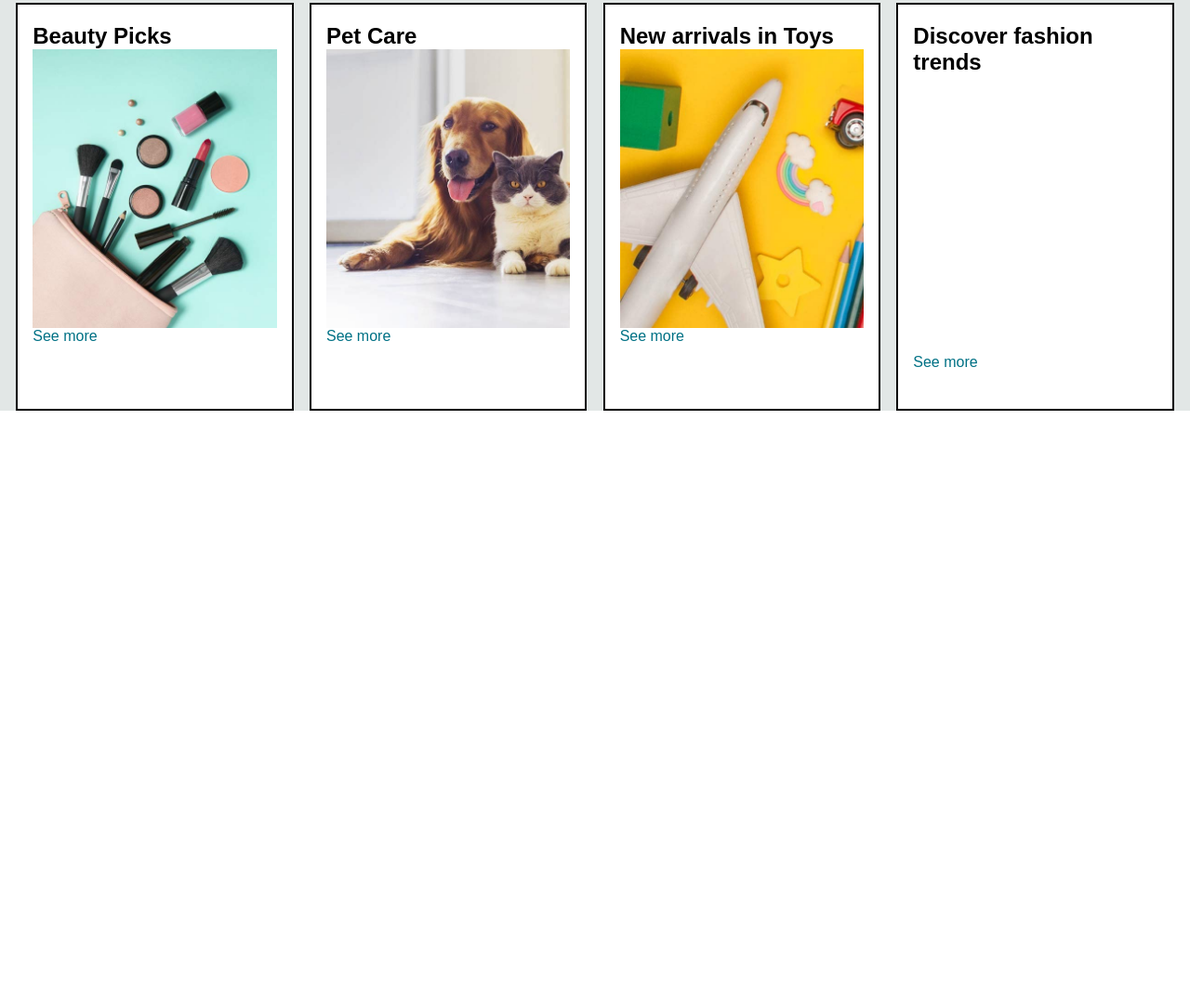
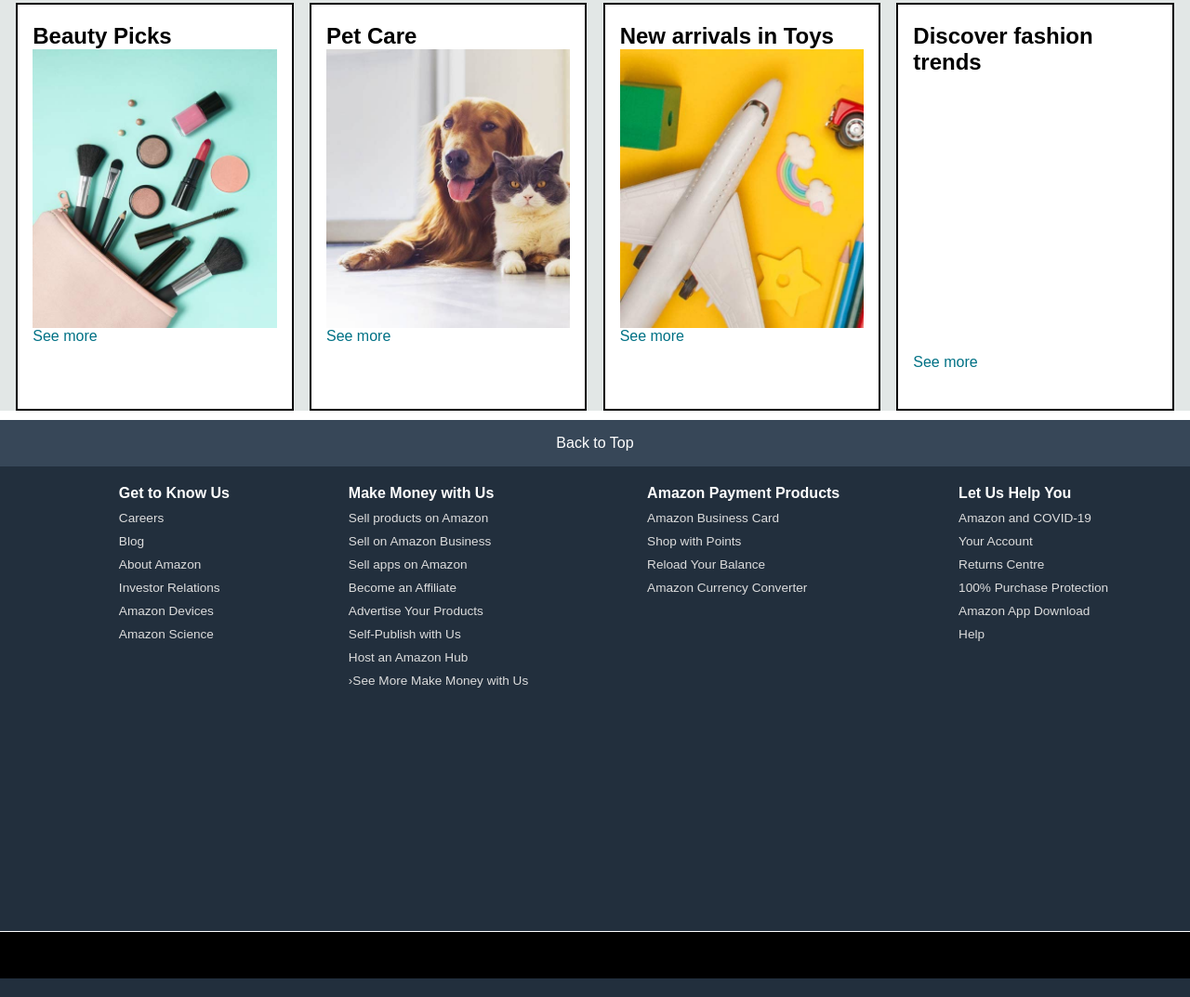
Before and after one commit to AsmitAlladwar/Amazon-Clone, a plain HTML site: page index.html in a window 1280 px wide. Shown: the part 916-1989 px from the top of the page at 93% size. Before the commit the page ends 1358 px from the top, so only its background shows below. Drawn offline with Linux system fonts and the light colour scheme.

Commit message:
Update index.html

```diff
--- a/index.html
+++ b/index.html
@@ -129,8 +129,60 @@
             <div class="box-image" style="background-image : url('Box8_image.jpg');"></div>
             <p>See more</p>
          </div>
+        </div>
+     </div>
+    <footer >
+        <div class="foot-panel1">Back to Top</div>
+        <div class="foot-panel2">
+            <ul>
+            <p> Get to Know Us</p>
+           <a> Careers </a>
+            <a> Blog</a>
+            <a> About Amazon</a>
+            <a> Investor Relations</a>
+             <a>Amazon Devices</a>
+             <a>Amazon Science</a>
+            </ul>
 
-     </div>
+            <ul>
+                <p>Make Money with Us</p>
+                <a>Sell products on Amazon</a>
+                <a>Sell on Amazon Business</a>
+                <a>Sell apps on Amazon</a>
+                <a>Become an Affiliate</a>
+                <a>Advertise Your Products</a>
+                <a>Self-Publish with Us</a>
+                <a>Host an Amazon Hub</a>
+                <a>›See More Make Money with Us</a>
+            </ul>
+
+            <ul>
+                <p>Amazon Payment Products</p>
+                <a>Amazon Business Card</a>
+                <a>Shop with Points</a>
+                <a>Reload Your Balance</a>
+                <a>Amazon Currency Converter</a>
+            </ul>
+
+            <ul>
+                <p>Let Us Help You</p>
+                <a>Amazon and COVID-19</a>
+                <a>Your Account</a>
+                <a>Returns Centre</a>
+                <a>100% Purchase Protection</a>
+                <a>Amazon App Download</a>
+                <a>Help</a>
+            </ul>
+        </div>
+
+        <div class="foot-panel3">
+            <div class="logo">
+
+            </div>
+
+            </div>
+     </footer>
+
 
 </body>
 </html>
```
